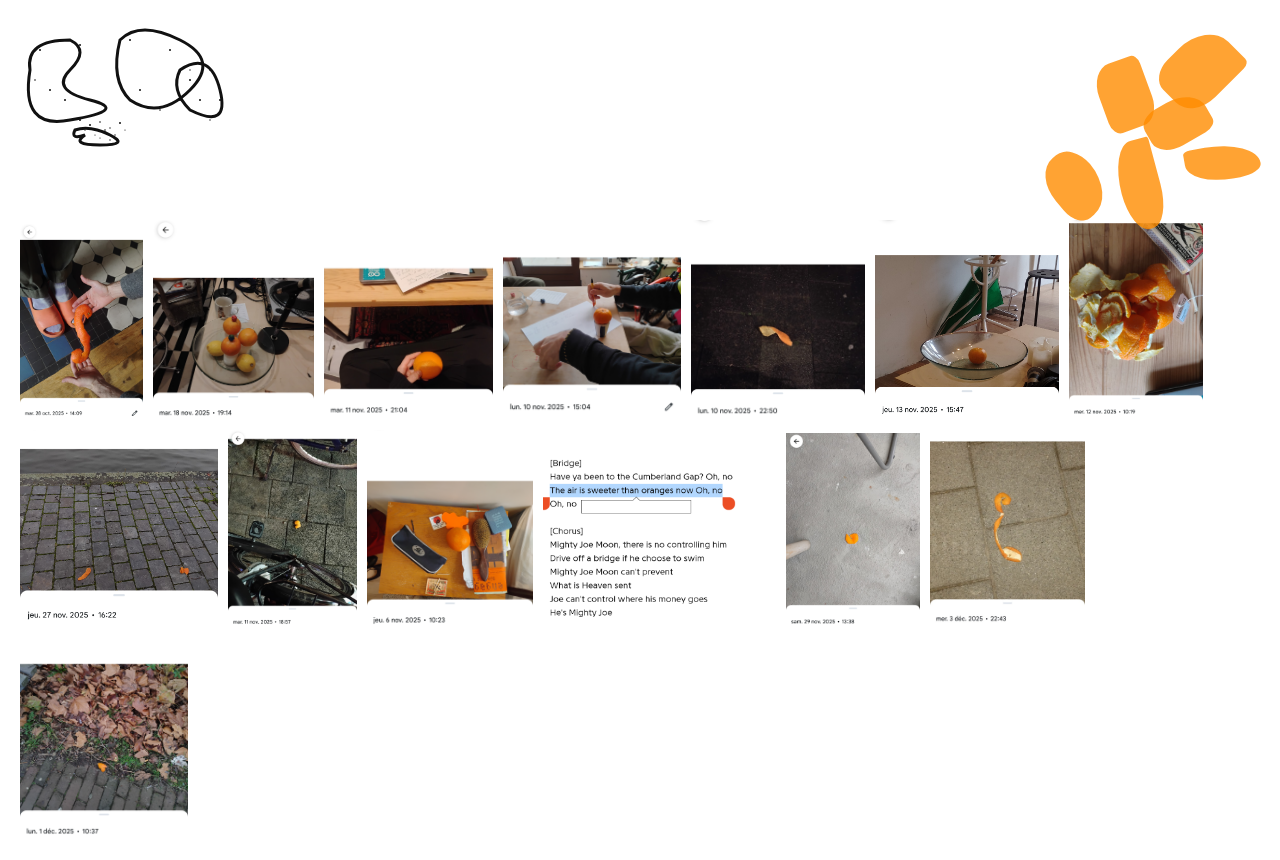
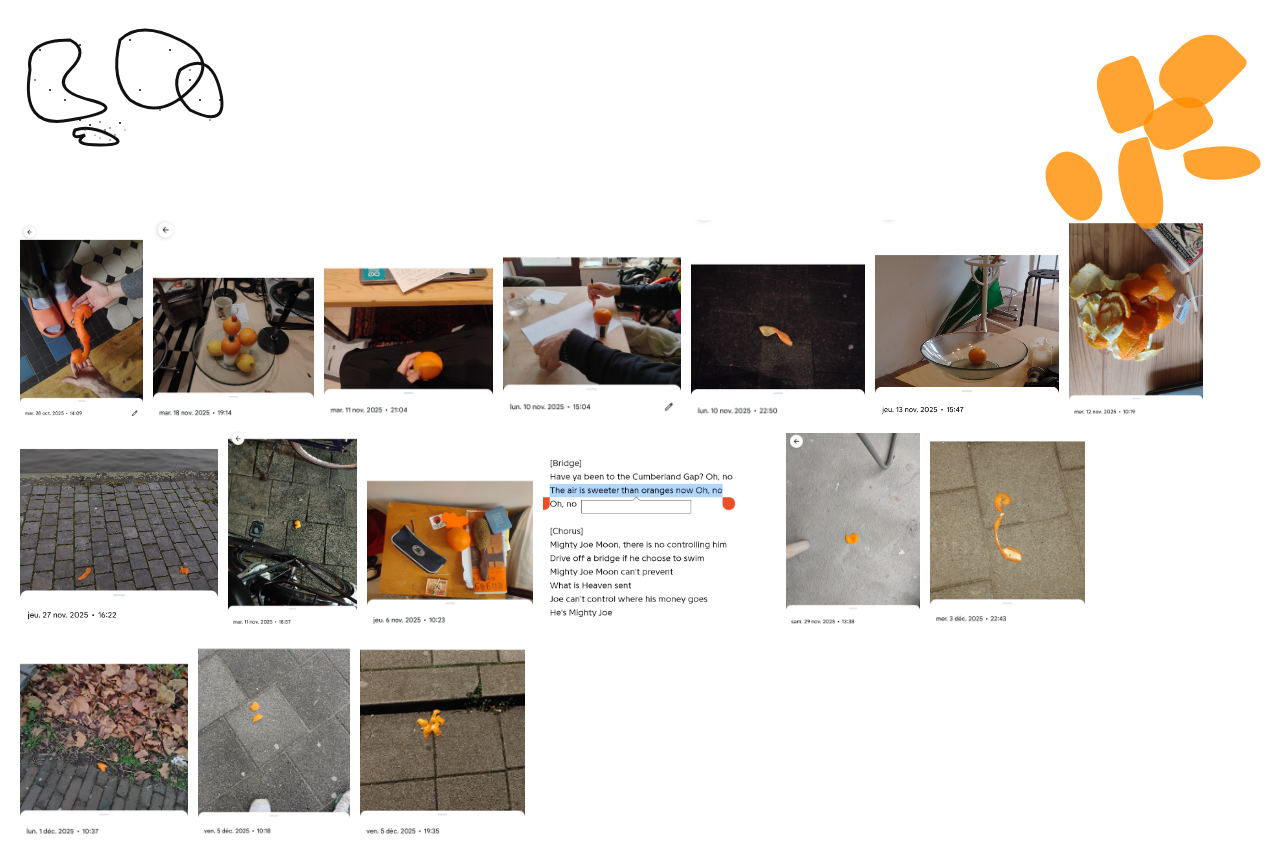
Before and after one commit to TaelBraban/orangerotterdam, a plain HTML site: page index.html in a window 1280 px wide. Drawn offline with Linux system fonts and the light colour scheme.

Commit message:
Add files via upload

```diff
--- a/index.html
+++ b/index.html
@@ -281,6 +281,8 @@
          <div class="image-wrapper"><img src="orange12.png" alt="Orange 12"></div>
         <div class="image-wrapper"><img src="orange13.png" alt="Orange 13"></div>
         <div class="image-wrapper"><img src="orange14.png" alt="Orange 14"></div>
+        <div class="image-wrapper"><img src="orange15.png" alt="Orange 15"></div>
+        <div class="image-wrapper"><img src="orange16.png" alt="Orange 16"></div>
     </div>
 
 </html>
```
Also changed, not shown: orange15.png (added), orange16.png (added).
